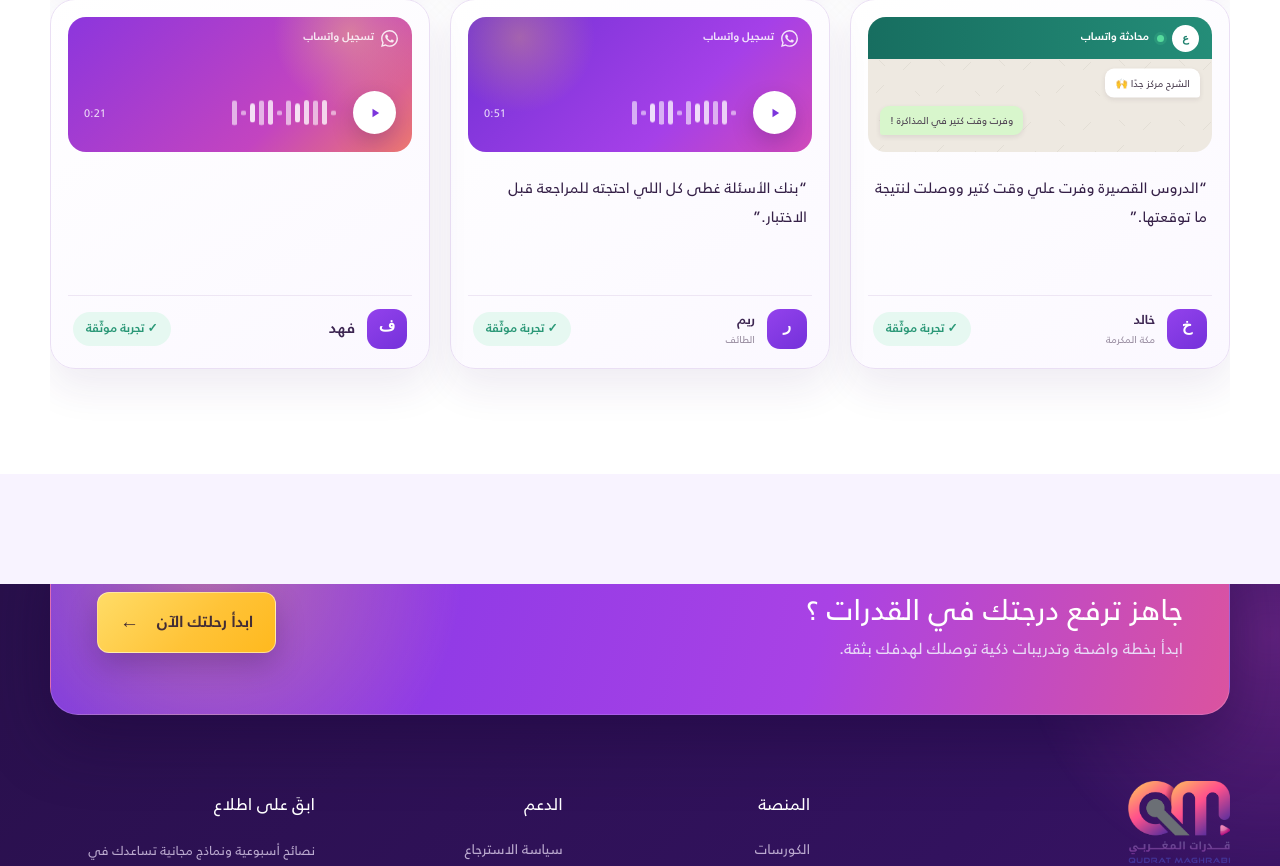
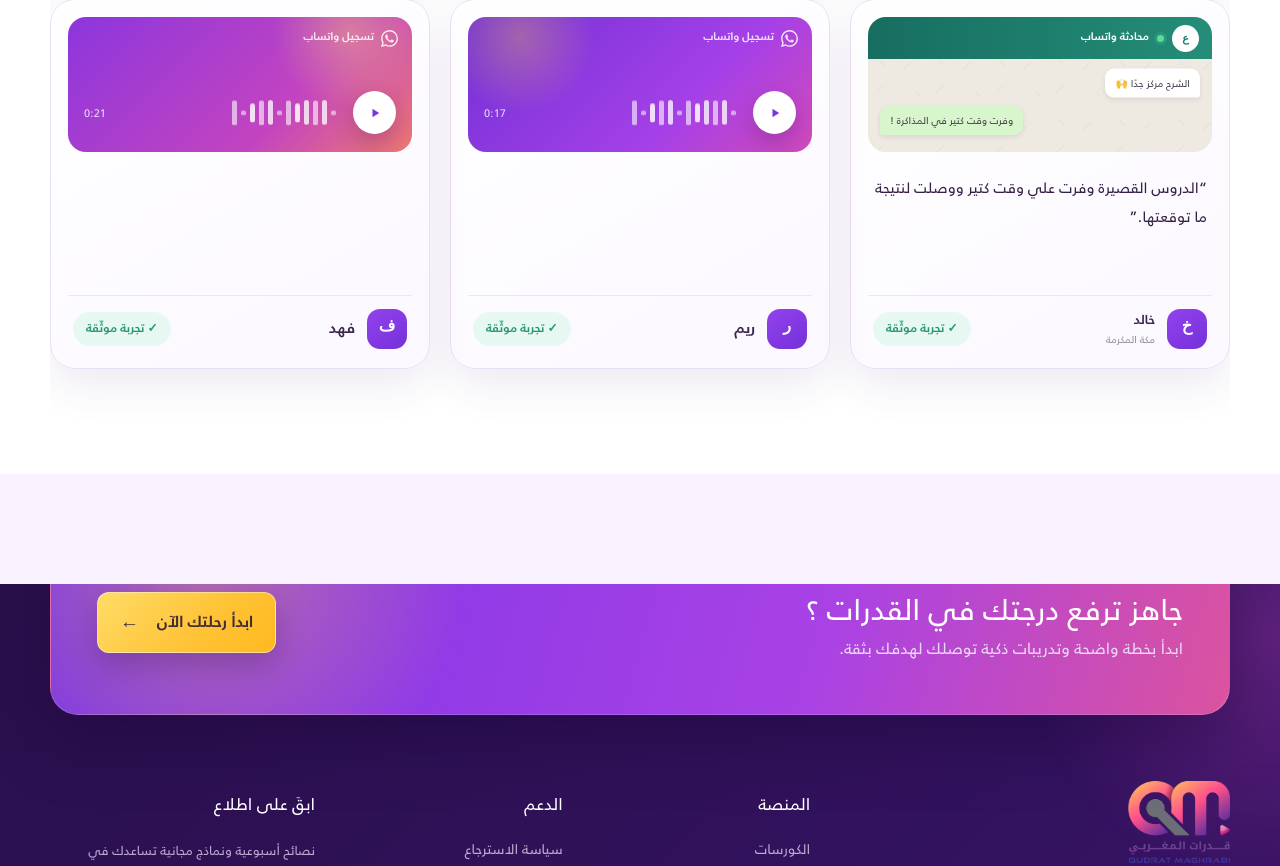
Before and after one commit to KareemPro-Hub/qudrat-maghrabi, a React (Vite) app: page / in a window 1280 px wide. Shown: the part 3738-4604 px from the top of the page. Built offline with nearby package versions, Linux system fonts and the light colour scheme; no server answers; a web font is replaced by a local one.

Commit message:
reviews: real audio testimonial for Reem

```diff
--- a/src/pages/Home.tsx
+++ b/src/pages/Home.tsx
@@ -82,7 +82,7 @@ const testimonials: Testimonial[] = [
   { kind: 'voice', warm: true, name: 'فيصل', audio: '/reviews/review-faisal.mp3', time: '0:17' },
   { kind: 'whatsapp', quote: 'الدروس القصيرة وفرت علي وقت كتير ووصلت لنتيجة ما توقعتها.', name: 'خالد', city: 'مكة المكرمة',
     chat: ['الشرح مركز جدًا 🙌', 'وفرت وقت كتير في المذاكرة !'] },
-  { kind: 'voice', warm: false, quote: 'بنك الأسئلة غطى كل اللي احتجته للمراجعة قبل الاختبار.', name: 'ريم', city: 'الطائف', time: '0:51' },
+  { kind: 'voice', warm: false, name: 'ريم', audio: '/reviews/review-reem.mp3', time: '0:17' },
   { kind: 'voice', warm: true, name: 'فهد', audio: '/reviews/review-fahd.mp3', time: '0:21' },
 ]
 
```
Also changed, not shown: 1 other file (tests, documents, lock files or other folders).
